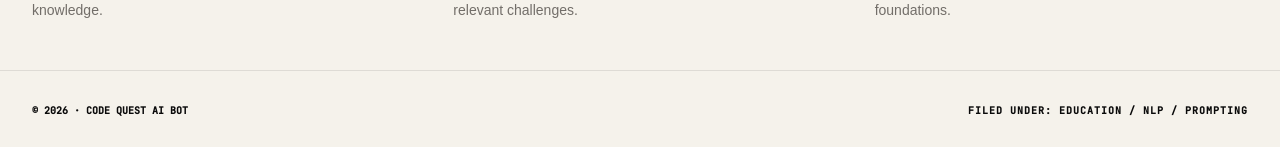
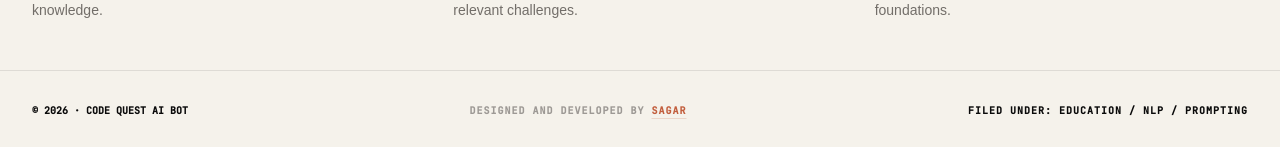
Before and after one commit to SagarRuhil/Code-Quest-AI, a React (Vite) app: page / in a window 1280 px wide. Shown: the part 1182-1329 px from the top of the page. Built offline with nearby package versions, Linux system fonts and the light colour scheme; no server answers; a web font is replaced by a local one.

Commit message:
Update App.tsx

```diff
--- a/src/App.tsx
+++ b/src/App.tsx
@@ -105,6 +105,22 @@ function MainApp() {
 
         </AnimatePresence>
       </main>
+
+      <footer className="border-t border-ink/10 px-8 py-8 flex flex-col md:flex-row items-center justify-between gap-4">
+        <span className="font-mono text-[10px] font-bold">© 2026 · CODE QUEST AI BOT</span>
+        <span className="font-mono text-[10px] font-bold uppercase tracking-widest text-ink/40">
+          Designed and Developed by{" "}
+          <a
+            href="https://v0-sagarruhil.vercel.app/"
+            target="_blank"
+            rel="noopener noreferrer"
+            className="text-brand hover:text-brand/80 transition-colors underline decoration-brand/20 underline-offset-4"
+          >
+            Sagar
+          </a>
+        </span>
+        <span className="font-mono text-[10px] font-bold uppercase tracking-widest">FILED UNDER: EDUCATION / NLP / PROMPTING</span>
+      </footer>
     </div>
   );
 }
@@ -375,8 +391,19 @@ function LandingPage() {
         )}
       </main>
 
-      <footer className="border-t border-ink/10 px-8 py-8 flex items-center justify-between">
+      <footer className="border-t border-ink/10 px-8 py-8 flex flex-col md:flex-row items-center justify-between gap-4">
         <span className="font-mono text-[10px] font-bold">© 2026 · CODE QUEST AI BOT</span>
+        <span className="font-mono text-[10px] font-bold uppercase tracking-widest text-ink/40">
+          Designed and Developed by{" "}
+          <a
+            href="https://v0-sagarruhil.vercel.app/"
+            target="_blank"
+            rel="noopener noreferrer"
+            className="text-brand hover:text-brand/80 transition-colors underline decoration-brand/20 underline-offset-4"
+          >
+            Sagar
+          </a>
+        </span>
         <span className="font-mono text-[10px] font-bold uppercase tracking-widest">FILED UNDER: EDUCATION / NLP / PROMPTING</span>
       </footer>
     </div>
```
